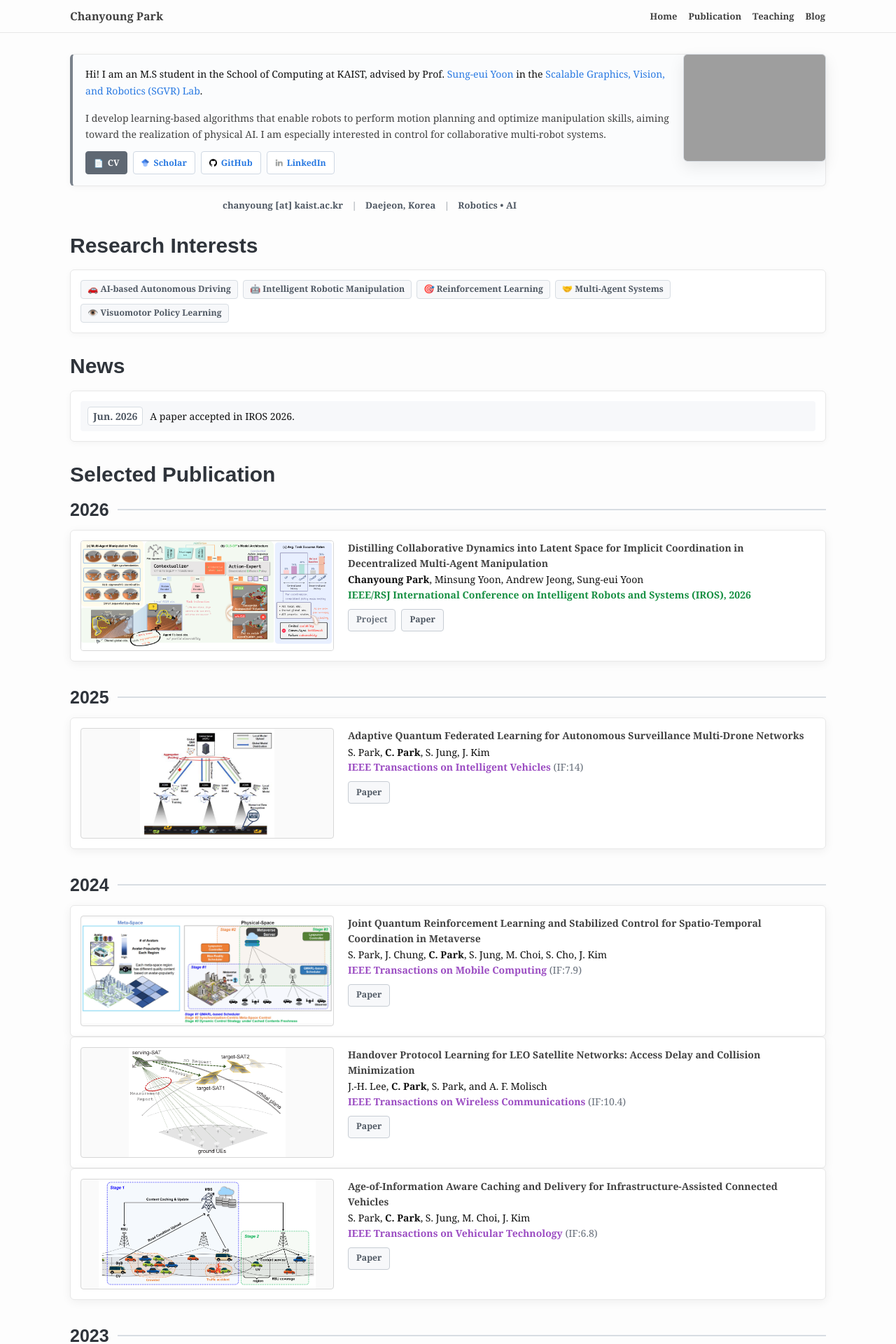
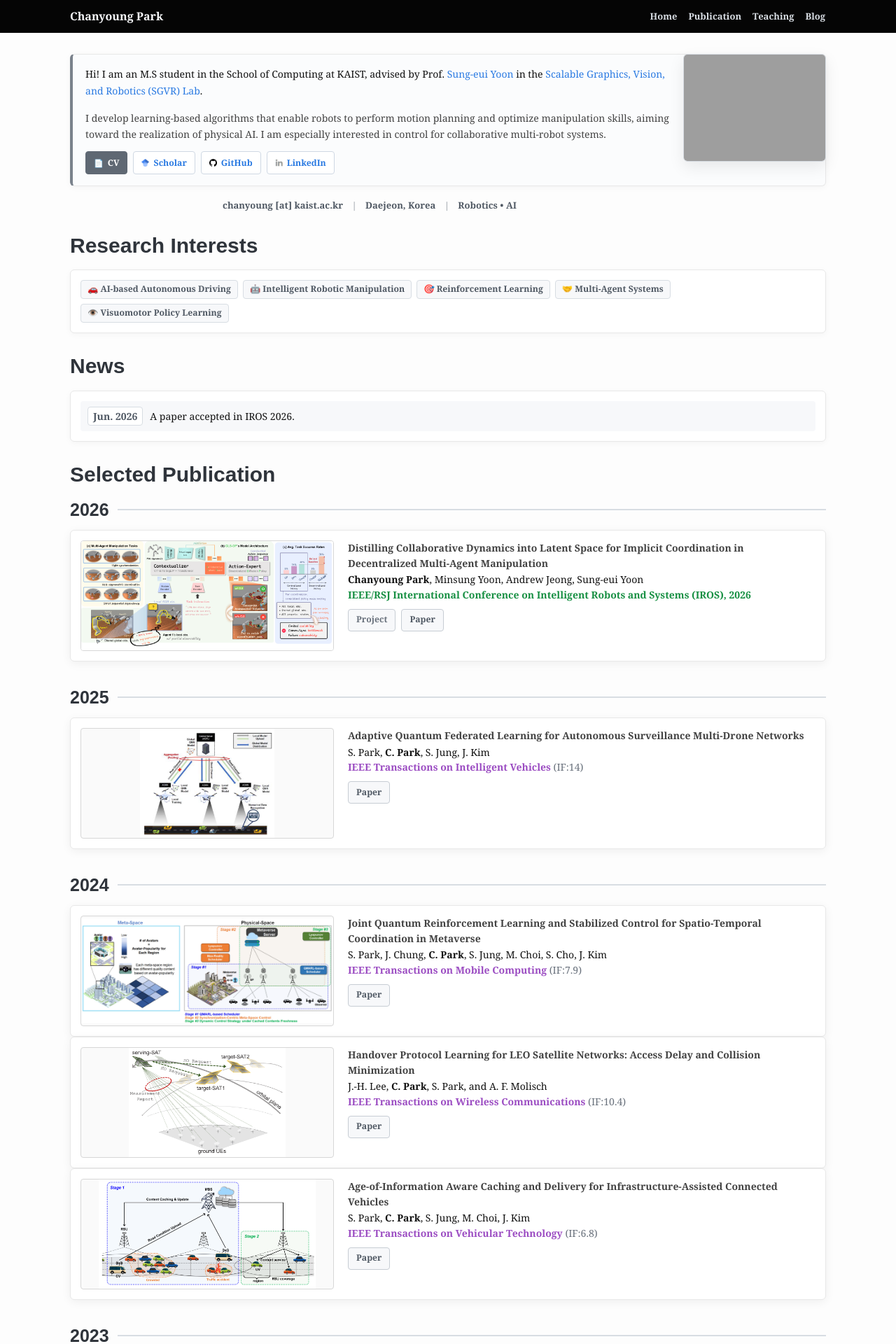
Before and after one commit to cosdeneb/cosdeneb.github.io, a Jekyll site: the page built from index.md, in a window 1280 px wide. Shown: the top 1920 px of the page at 70% size. Built offline with Jekyll 4.4.1, drawn with Linux system fonts in a browser that asks for light colours.

Commit message:
Use dark site header

```diff
--- a/_sass/_layout.scss
+++ b/_sass/_layout.scss
@@ -2,11 +2,11 @@
  * Site header
  */
 .site-header {
-  border-bottom: 1px solid $grey-color-light;
+  border-bottom: 1px solid #111;
   min-height: 44px;
   padding-top: 0;
   padding-bottom: 0;
-  background-color: $background-color;
+  background-color: #050505;
 
   @include media-query($on-mobile) {
     padding-top: 0;
@@ -40,11 +40,11 @@
 
   &,
   &:visited {
-    color: $grey-color-dark;
+    color: #f7f8fa;
   }
 
   &:hover {
-    color: $text-color;
+    color: #fff;
     text-decoration: none;
   }
 }
@@ -69,7 +69,7 @@
 
   .page-link {
     border: 1px solid transparent;
-    color: $grey-color-dark;
+    color: #d8dde3;
     font-size: 13px;
     font-weight: bold;
     line-height: 44px;
@@ -81,7 +81,7 @@
     }
 
     &:hover {
-      color: $text-color;
+      color: #fff;
       text-decoration: underline;
       background-color: transparent;
       border-color: transparent;
```
